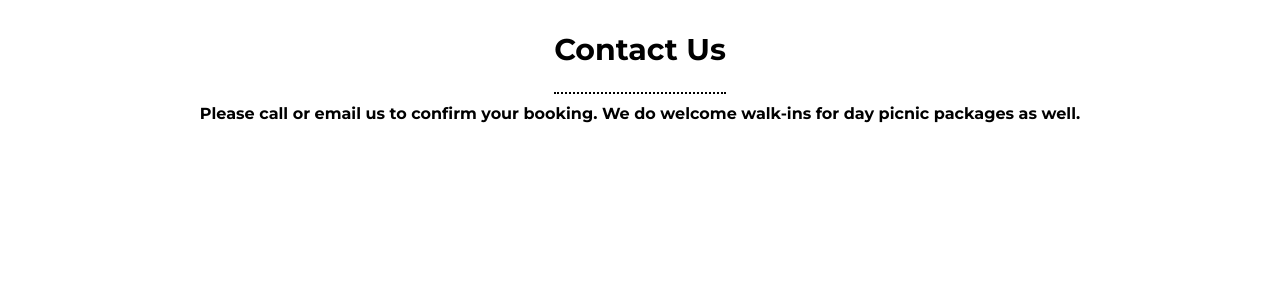
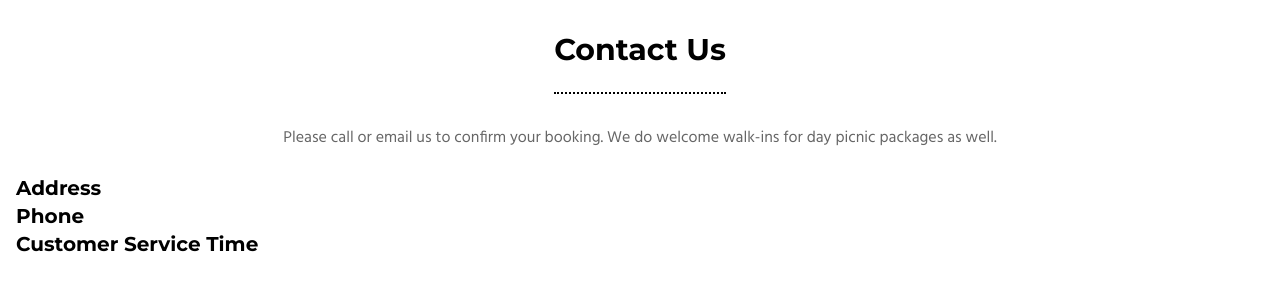
Before and after one commit to plantindesk/La-Adenium, a React (Vite) app: page / in a window 1280 px wide. Shown: the top 300 px of the page. Built offline with nearby package versions, Linux system fonts and the light colour scheme.

Commit message:
Hind in tailwindcss

```diff
--- a/src/ContactUs.jsx
+++ b/src/ContactUs.jsx
@@ -1,14 +1,40 @@
 export default function ContactUs() {
     return (
-        <div className="font-montserrat font-bold">
+        <>
             <div className="flex flex-col items-center justify-center">
-                <div className="text-3xl border-b-2 border-black border-dotted py-6 my-2">
+                <div className="text-3xl font-montserrat font-bold border-b-2 border-black border-dotted py-6 my-2">
                     Contact Us
                 </div>
-                <div>
+                <div className="font-hind text-[#666666] text-base text-center px-4 my-6">
                     Please call or email us to confirm your booking. We do welcome walk-ins for day picnic packages as well.
                 </div>
             </div>
-        </div>
+            <div className="flex flex-col justify-center px-4">
+                    <div>
+                        <div className="font-montserrat font-bold text-xl">
+                            Address
+                        </div>
+                        <div>
+
+                        </div>
+                    </div>
+                    <div>
+                        <div className="font-montserrat font-bold text-xl">
+                            Phone
+                        </div>
+                        <div>
+
+                        </div>
+                    </div>
+                    <div>
+                        <div className="font-montserrat font-bold text-xl">
+                            Customer Service Time
+                        </div>
+                        <div>
+
+                        </div>
+                    </div>
+                </div>
+        </>
     );
 }
--- a/tailwind.config.js
+++ b/tailwind.config.js
@@ -8,6 +8,7 @@ export default {
     extend: {},
     fontFamily: {
       'montserrat': ['Montserrat', 'sans-serif'],
+      'hind': ['Hind', 'sans-serif'],
     }
   },
   plugins: [],
```
